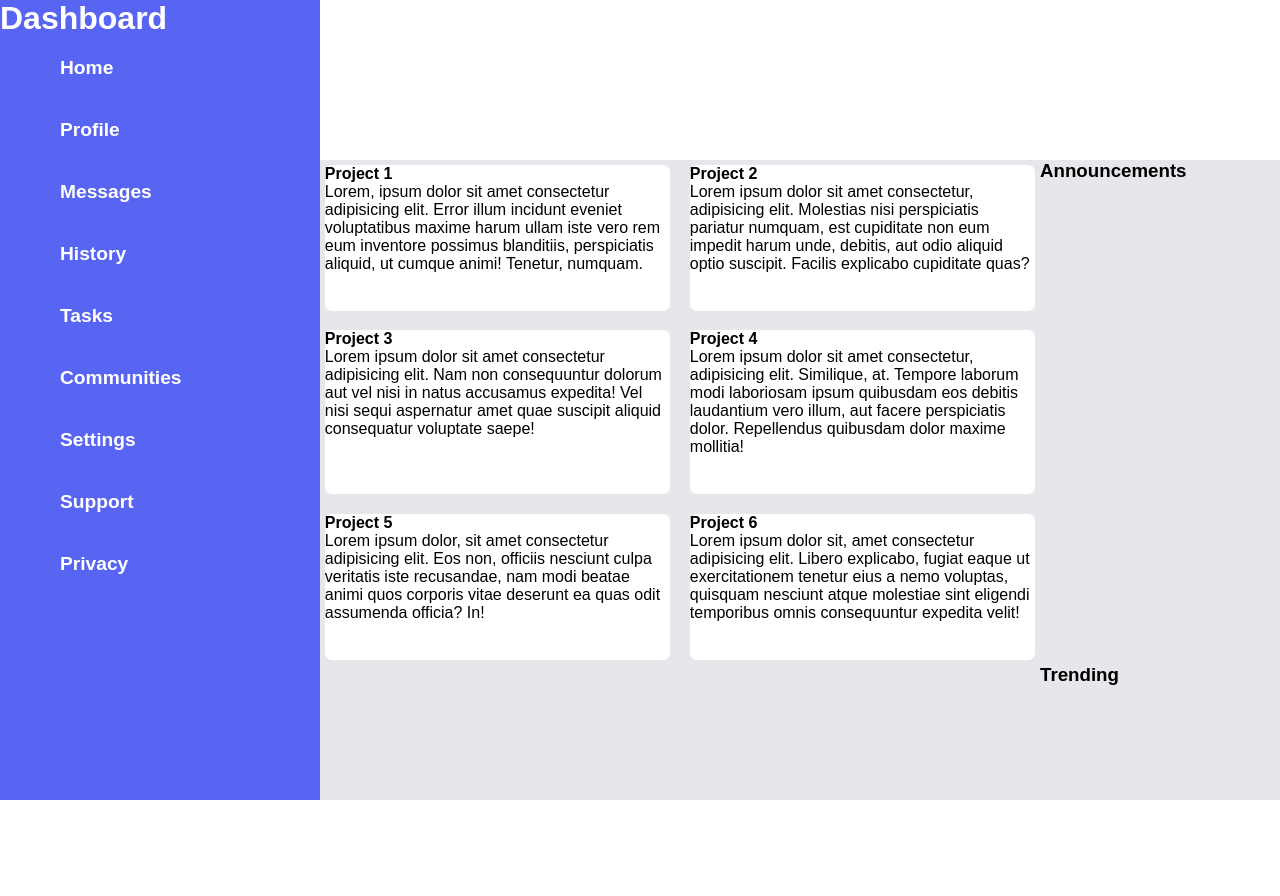
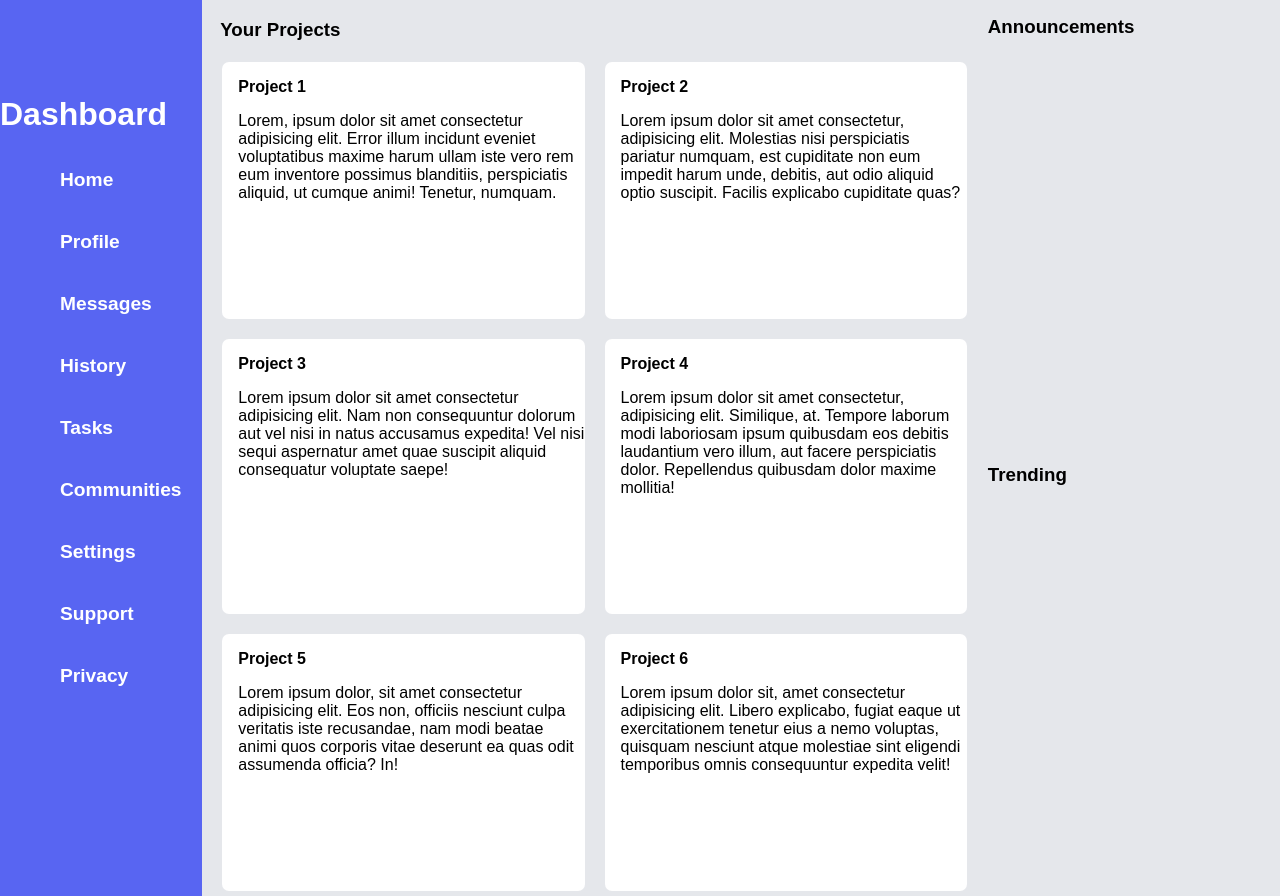
Before and after one commit to logansailer/Dashboard, a plain HTML site: page index.html in a window 1280 px wide. Before the commit the page ends 800 px from the top, so only its background shows below. Drawn offline with Linux system fonts and the light colour scheme.

Commit message:
added labels

```diff
--- a/index.html
+++ b/index.html
@@ -18,6 +18,7 @@
                 <li class="icon">History</li>
                 <li class="icon">Tasks</li>
                 <li class="icon">Communities</li>
+
                 <li class="icon">Settings</li>
                 <li class="icon">Support</li>
                 <li class="icon">Privacy</li>
@@ -26,6 +27,7 @@
         <div class="header">
         </div>
         <div class="main">
+            <h3 class="projects-heading">Your Projects</h3>
             <div class="project_div">
                 <div class="project">
                     <h4>Project 1</h4>
@@ -52,10 +54,10 @@
                     <p>Lorem ipsum dolor sit, amet consectetur adipisicing elit. Libero explicabo, fugiat eaque ut exercitationem tenetur eius a nemo voluptas, quisquam nesciunt atque molestiae sint eligendi temporibus omnis consequuntur expedita velit!</p>
                 </div>
             </div>
-            <div class="announcements">
+            <div class="announcements-heading">
                 <h3>Announcements</h3>
             </div>
-            <div class="trending">
+            <div class="trending-heading">
                 <h3>Trending</h3>
             </div>
         </div>
--- a/stylesheets.css
+++ b/stylesheets.css
@@ -6,7 +6,7 @@
 .page{
     display: grid;
     height: 100svh;
-    grid-template-columns: 1fr 3fr;
+    grid-template-columns: 1fr 6fr;
     grid-template-rows: 1fr 4fr;
 }
 
@@ -16,10 +16,14 @@
 .sidebar{
     background-color: #5865f2;
     grid-area: 1 / 1 / 3 / 2;
+    display: grid;
+    grid-template-rows: 1fr 5fr;
+    justify-content: center;
 }
 
 h1{
     color: white;
+    padding-top: 3em;
 }
 
 .sidebar-nav{
@@ -39,11 +43,28 @@ h1{
     background-color: #e5e7eb;
     grid-area: 2 / 2 / 3 / 3;
     display: grid;
-    grid-template-columns: 3fr 1fr;
+    grid-template-columns: 2.5fr 1fr;
+    grid-template-rows: 1fr 10fr 1fr 10fr;
+}
+
+.projects-heading{
+    margin: 1em 0px 0px 1em;
+    grid-area: 1 / 1;
+}
+
+.announcements-heading{
+    margin: 1em 0px 0px 1em;
+    grid-area: 1 / 2;
+}
+
+.trending-heading{
+    margin: 1em 0px 0px 1em;
+    grid-area: 3 / 2;
 }
 
 .project_div{
-    grid-area: 1 / 1 / 2 / 2;
+    margin: 1em 0px 0px 1em;
+    grid-area: 2 / 1 / 5 / 2;
     display: grid;
     grid-template-columns: 1fr 1fr;
     gap: 10px
@@ -55,10 +76,14 @@ h1{
     margin: 0.3em;
 }
 
-.trending{
-    grid-column-start: 2;
+.announcements-heading{
+    grid-area: 1 / 2;
 }
 
-.announcements{
-    grid-column-start: 2;
+.trending-heading{
+    grid-area: 3 / 2;
 }
+
+h4, p{
+    margin: 1em 0px 0px 1em;
+}
```
